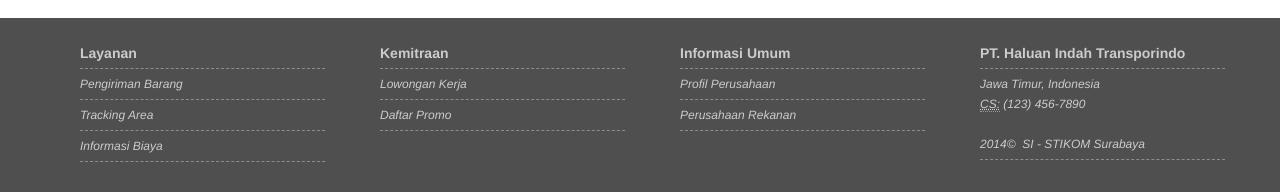
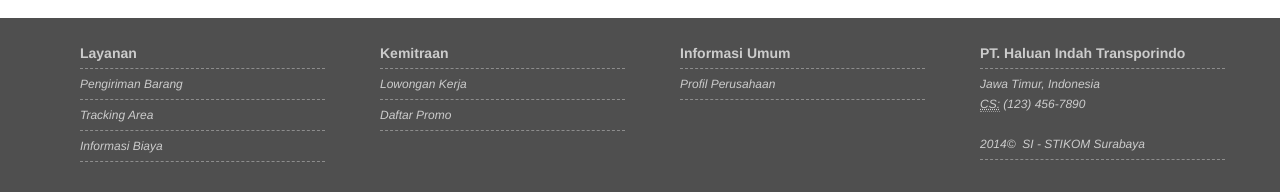
Before and after one commit to fakhririzha/aplikasi-logistik, a CodeIgniter app: page /psi-haluanindah-master/index.php/page/index in a window 1280 px wide. Shown: the part 792-984 px from the top of the page. Run offline with CodeIgniter, Linux system fonts and the light colour scheme; some libraries are stand-ins or nearby versions.

Commit message:
Hapus section rekanan pada footer

```diff
--- a/application/views/guest/page.php
+++ b/application/views/guest/page.php
@@ -182,7 +182,6 @@
 					<ul>
 						<li class="head-list">Informasi Umum</li>
 						<li><a href="<?php echo base_url(); ?>index.php/page/profil">Profil Perusahaan</a></li>
-						<li><a href="<?php echo base_url(); ?>index.php/page/rekanan">Perusahaan Rekanan</a></li>
 					</ul>
 				</div>
 				<div class="span3">
```
